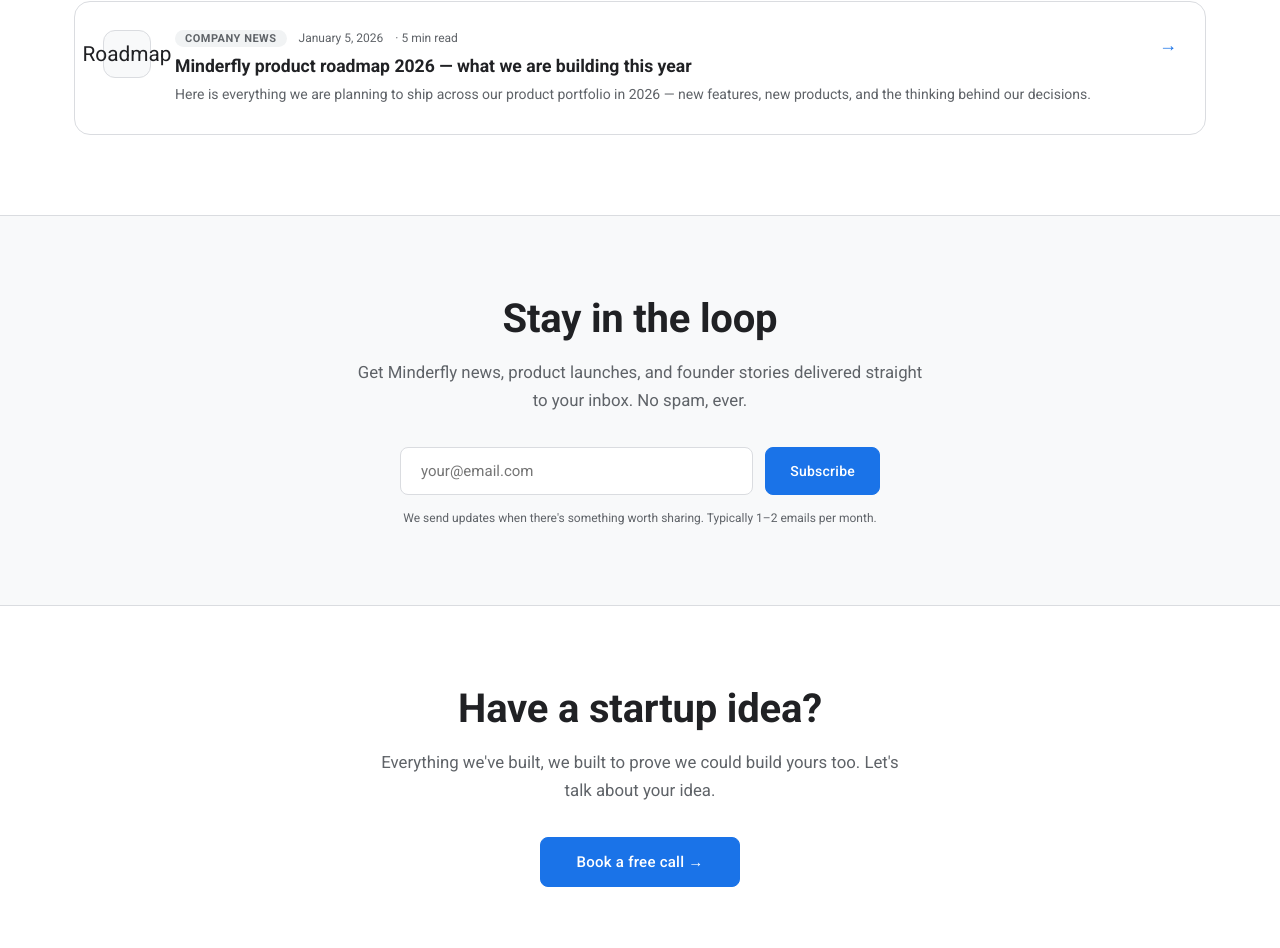
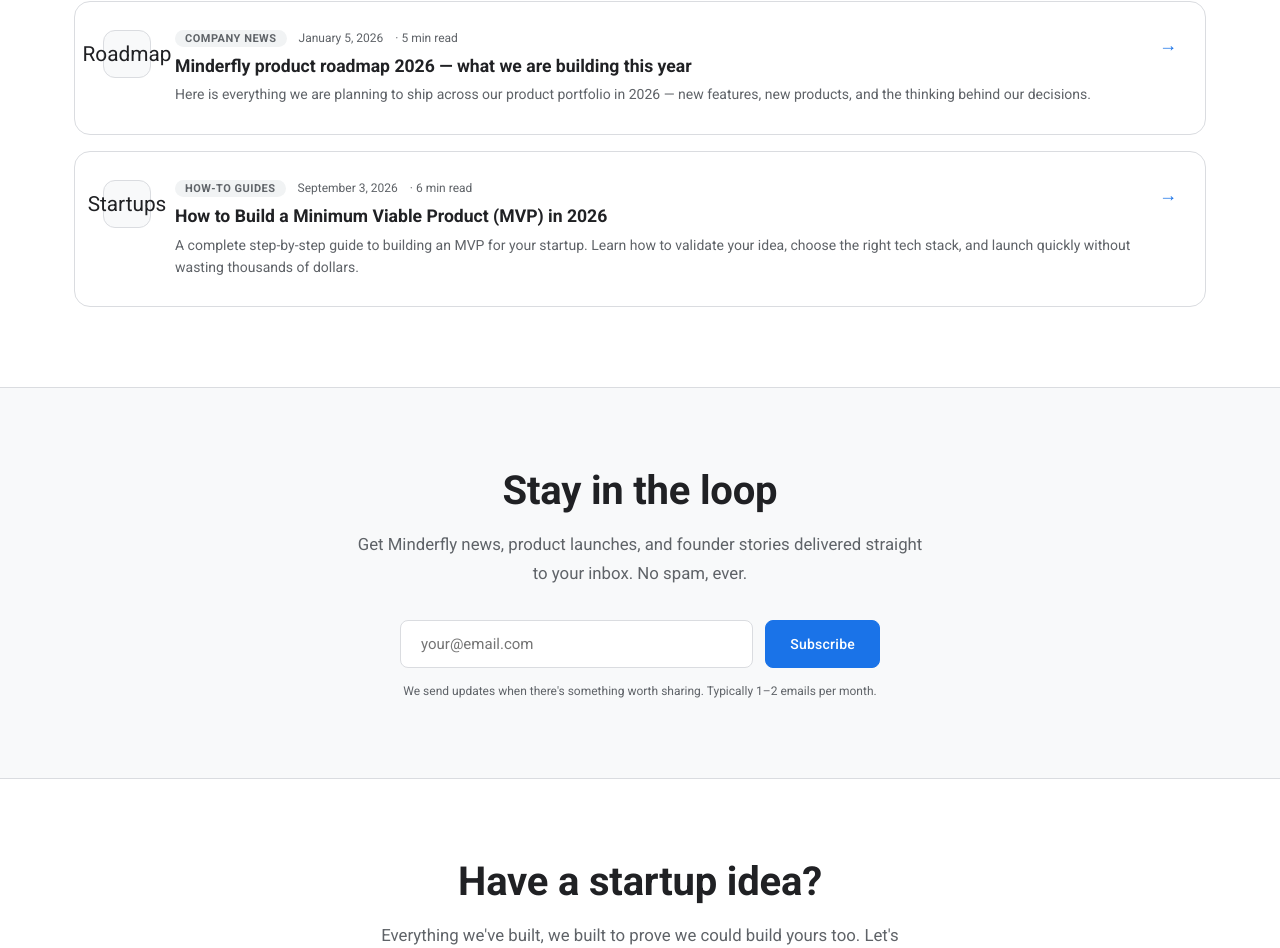
Before and after one commit to HafizRizwanUmar/minderfly_new, a React (Vite) app: page /news in a window 1280 px wide. Shown: the part 3838-4786 px from the top of the page. Built offline with nearby package versions, Linux system fonts and the light colour scheme; a web font is replaced by a local one.

Commit message:
SEO: Add 'How to Build an MVP in 2026' guide

```diff
--- a/src/data/news.js
+++ b/src/data/news.js
@@ -1073,5 +1073,38 @@
 
 Follow our news page and sign up for our newsletter to be the first to know when they launch.`
   },
+  {
+    slug: 'how-to-build-minimum-viable-product-mvp-2026',
+    category: 'How-To Guides',
+    date: 'September 3, 2026',
+    tag: 'Startups',
+    title: 'How to Build a Minimum Viable Product (MVP) in 2026',
+    excerpt: 'A complete step-by-step guide to building an MVP for your startup. Learn how to validate your idea, choose the right tech stack, and launch quickly without wasting thousands of dollars.',
+    readTime: '6 min read',
+    featured: false,
+    content: `Building a startup in 2026 is faster than ever, but founders still make the same classic mistake: they build too much before talking to users. The purpose of a Minimum Viable Product (MVP) is to test your riskiest assumptions with the least amount of effort.
 
-]
+At Minderfly, we've helped founders launch MVPs that scaled to users in 100+ countries. Here is our exact blueprint for building an MVP efficiently today.
+
+Step 1: Define the core problem and ONE solution.
+Do not build a swiss-army knife. Build a scalpel. If your app is meant to help people split bills, it does not need a social feed or a rewards program. It needs to split bills perfectly. Strip away every single feature that does not directly solve the primary problem.
+
+Step 2: Validate the idea before writing code.
+Set up a simple landing page using tools like Carrd or Framer. Explain the problem, pitch your solution, and collect emails. If you cannot get people to give you their email address for your proposed solution, they are definitely not going to pay for the actual app.
+
+Step 3: Choose the right tech stack.
+In 2026, speed is everything.
+- **For web apps:** React (with Vite) or Next.js combined with Supabase or Firebase gives you a massive head start.
+- **For mobile apps:** Flutter or React Native allows you to ship to both iOS and Android simultaneously. At Minderfly, we heavily rely on cross-platform frameworks to cut MVP development time in half.
+- **No-code:** If you are non-technical, tools like Bubble or FlutterFlow can get your V1 off the ground.
+
+Step 4: Design for trust, not perfection.
+Your MVP does not need custom illustrations or a complex animation system, but it does need to look professional. Users will not trust a clunky, broken interface with their data. Use established UI kits (like Tailwind UI or Material Design) to ensure your app looks clean and trustworthy out of the box.
+
+Step 5: Set a hard deadline of 4 to 8 weeks.
+If your MVP takes longer than 8 weeks to build, you are building too much. Force yourself to launch. The feedback you get from real users interacting with a basic product is infinitely more valuable than the perfect code you write in isolation.
+
+**Need help building your MVP?**
+At Minderfly, we act as the technical co-founder for startups. We handle the architecture, design, and development so you can focus on sales and marketing. [Contact us today](/contact) to discuss your MVP.`
+  }
+];
```
Also changed, not shown: 1 other file (tests, documents, lock files or other folders).
